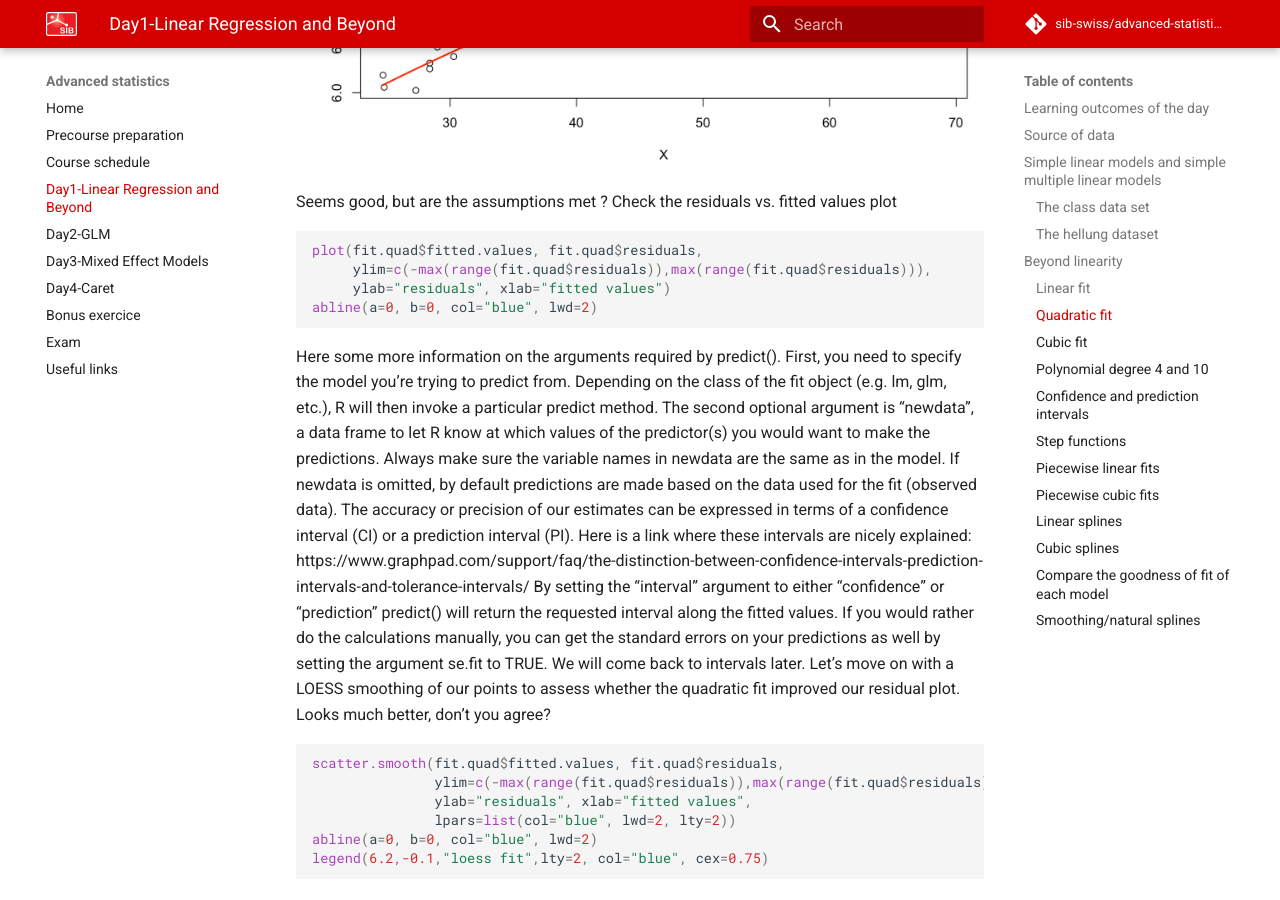
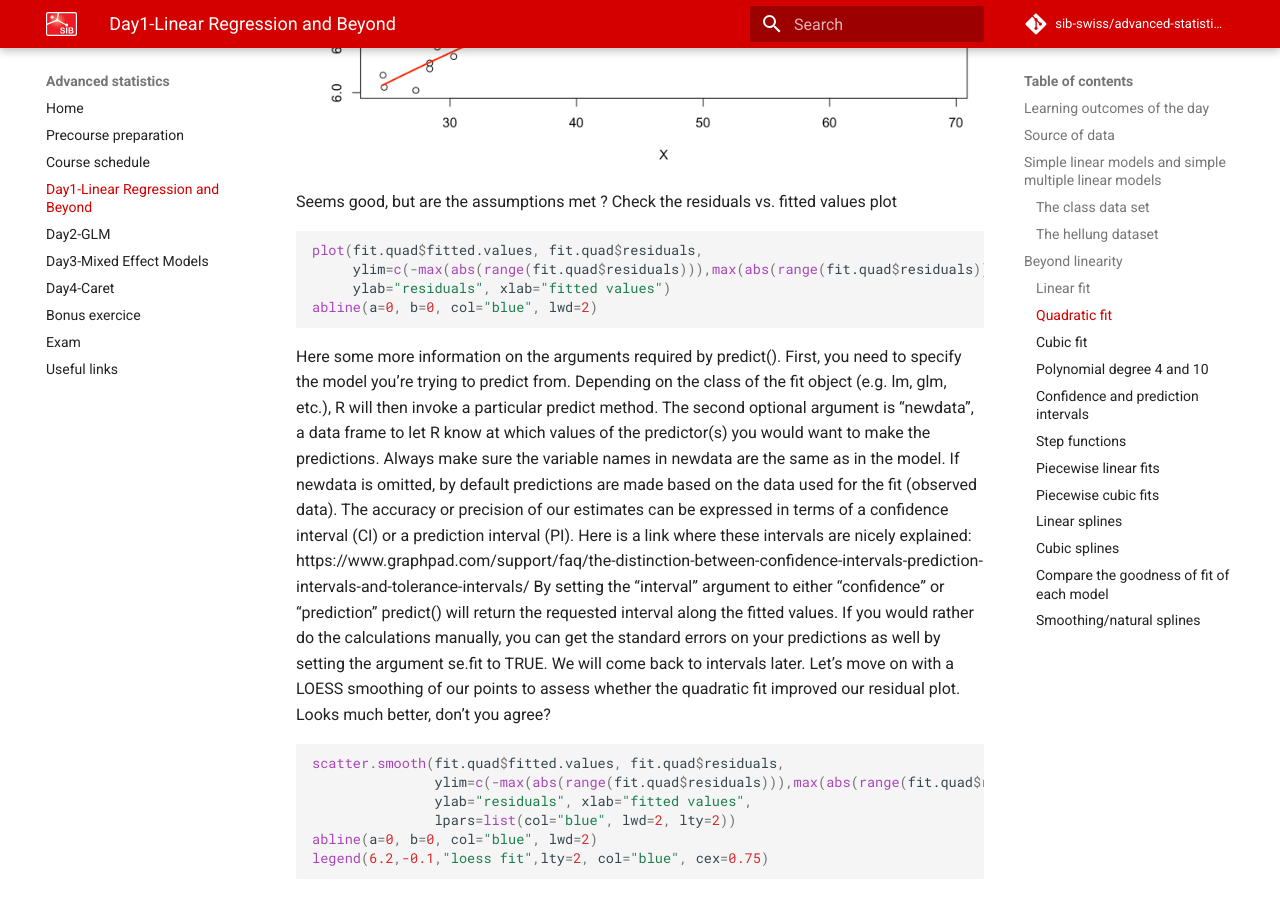
Before and after one commit to sib-swiss/advanced-statistics, an MkDocs documentation site: the page built from docs/day1.md, in a window 1280 px wide and 900 px high, scrolled down 9923 px. Built offline with MkDocs 1.6.1 and Material for MkDocs 9.7.7, drawn with Linux system fonts in a browser that asks for light colours; comment, search, counter and statistics services are not loaded; some of the changed text lies outside the part shown.

Commit message:
change_raw

````diff
--- a/docs/day1.md
+++ b/docs/day1.md
@@ -254,7 +254,7 @@
 
 # let's also look at residuals vs. fitted values
 plot(fit.linear$fitted.values, fit.linear$residuals,
-     ylim=c(-max(range(fit.linear$residuals)),max(range(fit.linear$residuals))),
+     ylim=c(-max(abs(range(fit.linear$residuals))),max(abs(range(fit.linear$residuals)))),
      ylab="residuals", xlab="fitted values")
 ```
 <figure>
@@ -270,7 +270,7 @@
     # another way to assess the residual plot is to use a scatterplot smoother that captures the trend in residuals
     # scatter.smooth uses loess algorithm for local weighted regression
     scatter.smooth(fit.linear$fitted.values, fit.linear$residuals,
-    ylim=c(-max(range(fit.linear$residuals)),max(range(fit.linear$residuals))),
+    ylim=c(-max(abs(range(fit.linear$residuals))),max(abs(range(fit.linear$residuals)))),
                ylab="residuals", xlab="fitted values",
                lpars=list(col="blue", lwd=2, lty=2))
     abline(a=0, b=0, col="blue", lwd=2)
@@ -312,7 +312,7 @@
 
 ```r
 plot(fit.quad$fitted.values, fit.quad$residuals,
-     ylim=c(-max(range(fit.quad$residuals)),max(range(fit.quad$residuals))),
+     ylim=c(-max(abs(range(fit.quad$residuals))),max(abs(range(fit.quad$residuals)))),
      ylab="residuals", xlab="fitted values")
 abline(a=0, b=0, col="blue", lwd=2)
 ```
@@ -329,7 +329,7 @@
 
 ```r
 scatter.smooth(fit.quad$fitted.values, fit.quad$residuals,
-               ylim=c(-max(range(fit.quad$residuals)),max(range(fit.quad$residuals))),
+               ylim=c(-max(abs(range(fit.quad$residuals))),max(abs(range(fit.quad$residuals)))),
                ylab="residuals", xlab="fitted values",
                lpars=list(col="blue", lwd=2, lty=2))
 abline(a=0, b=0, col="blue", lwd=2)
@@ -384,7 +384,7 @@
      ylim=c(-max(range(fit.cubic$residuals)),max(range(fit.cubic$residuals))),
      ylab="residuals", xlab="fitted values")
     scatter.smooth(fit.cubic$fitted.values, fit.cubic$residuals,
-               ylim=c(-max(range(fit.cubic$residuals)),max(range(fit.cubic$residuals))),
+               ylim=c(-max(abs(range(fit.cubic$residuals))),max(abs(range(fit.cubic$residuals)))),
                ylab="residuals", xlab="fitted values",
                lpars=list(col="blue", lwd=2, lty=2))
     abline(a=0, b=0, col="blue", lwd=2)
@@ -415,10 +415,10 @@
 
     # residual plot
     plot(fit.quad$fitted.values, fit.quad$residuals,
-     ylim=c(-max(range(fit.quad$residuals)),max(range(fit.quad$residuals))),
+     ylim=c(-max(abs(range(fit.quad$residuals))),max(range(fit.quad$residuals))),
      ylab="residuals", xlab="fitted values")
     scatter.smooth(fit.quad$fitted.values, fit.quad$residuals,
-               ylim=c(-max(range(fit.quad$residuals)),max(range(fit.quad$residuals))),
+               ylim=c(-max(abs(range(fit.quad$residuals))),max(range(fit.quad$residuals))),
                ylab="residuals", xlab="fitted values",
                lpars=list(col="blue", lwd=2, lty=2))
     abline(a=0, b=0, col="blue", lwd=2)
@@ -450,10 +450,10 @@
 
     # residual plot
     plot(fit.poly10$fitted.values, fit.poly10$residuals,
-     ylim=c(-max(range(fit.poly10$residuals)),max(range(fit.poly10$residuals))),
+     ylim=c(-max(abs(range(fit.poly10$residuals))),max(range(fit.poly10$residuals))),
      ylab="residuals", xlab="fitted values")
     scatter.smooth(fit.poly10$fitted.values, fit.poly10$residuals,
-               ylim=c(-max(range(fit.poly10$residuals)),max(range(fit.poly10$residuals))),
+               ylim=c(-max(abs(range(fit.poly10$residuals))),max(range(fit.poly10$residuals))),
                ylab="residuals", xlab="fitted values",
                lpars=list(col="blue", lwd=2, lty=2))
     abline(a=0, b=0, col="blue", lwd=2)
@@ -538,6 +538,7 @@
 <figure>
   <img src="../assets/images/day1_13.png" width="700"/>
   </figure>
+
 ### Piecewise linear fits
 
 ```r
````
Also changed, not shown: other parts of docs/day1.md (+7 -7 lines), 3 other files.
